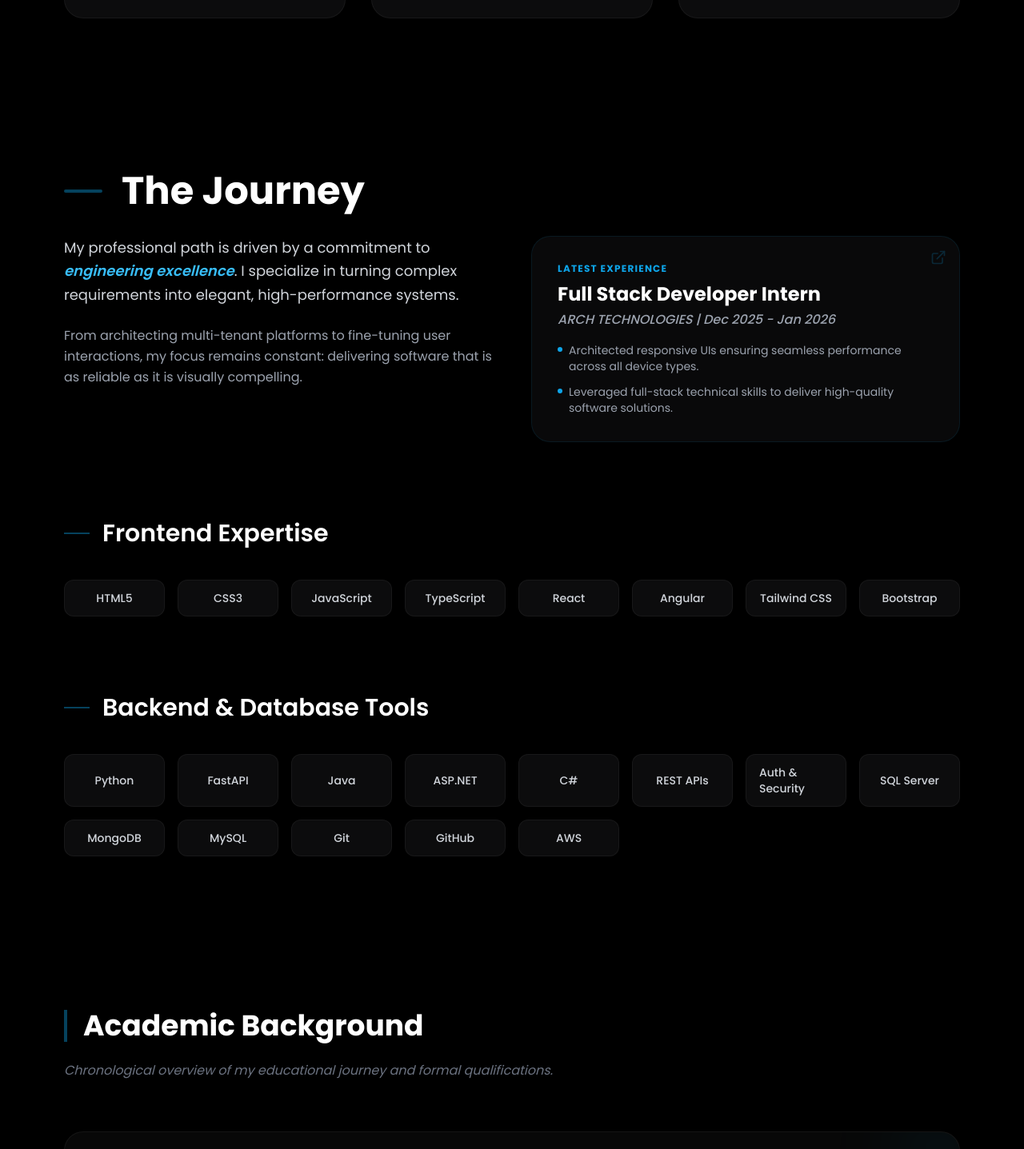
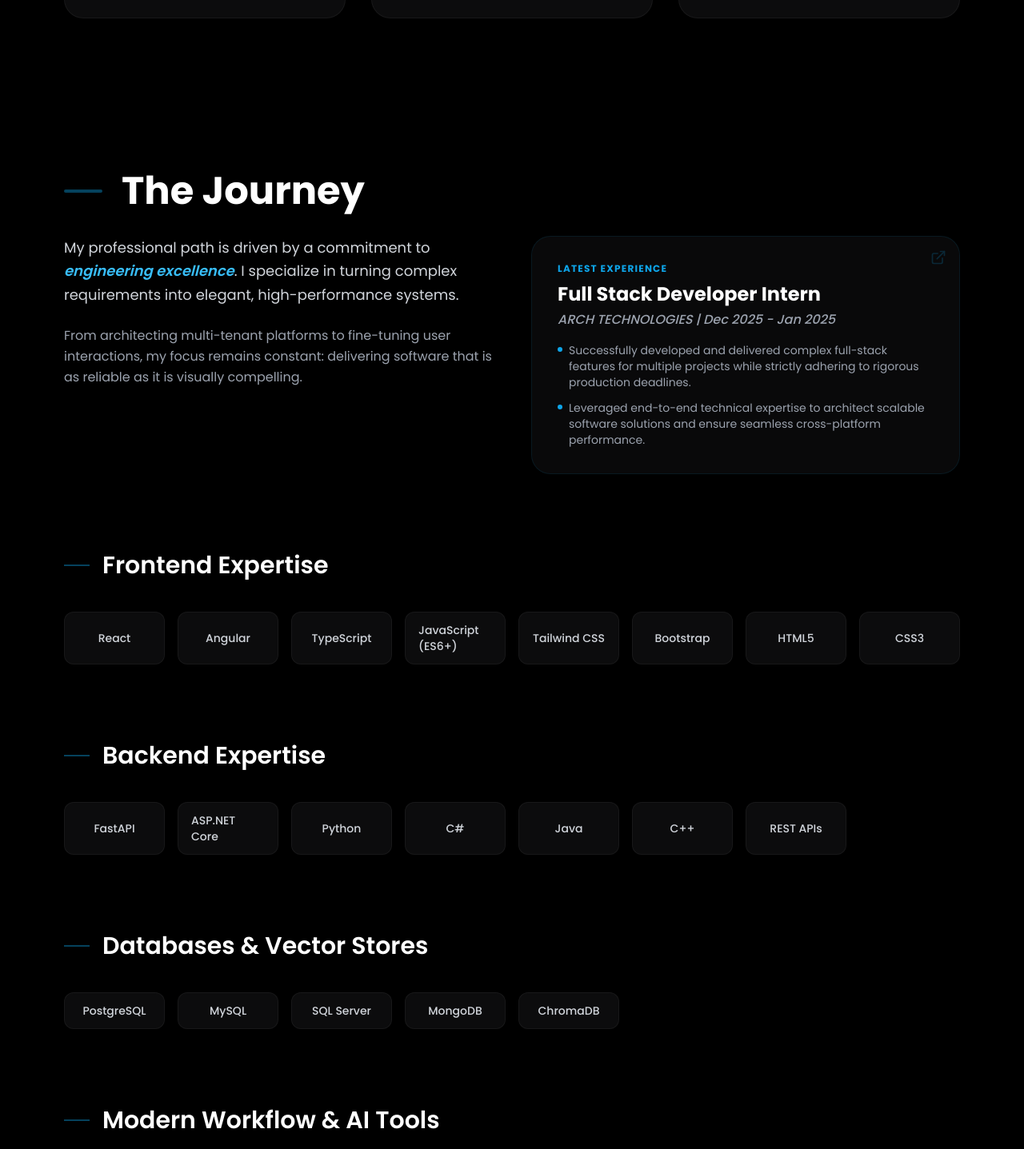
Before and after one commit to tayyaba13-02/portfolio, a React (Vite) app: page / in a window 1280 px wide. Shown: the part 1330-2767 px from the top of the page at 80% size. Built offline with nearby package versions, Linux system fonts and the light colour scheme.

Commit message:
added contact form

```diff
--- a/src/components/EducationSection.jsx
+++ b/src/components/EducationSection.jsx
@@ -64,18 +64,9 @@ const EducationSection = () => {
         {
             degree: "Bachelor of Science in Information Technology",
             institution: "Punjab University (PUCIT)",
-            duration: "2022 - Present",
-            grade: "CGPA: 3.47 / 4.0",
-            status: "8th Semester",
+            duration: "Dec 2022 - May 2026",
+            grade: "CGPA: 3.49 / 4.0",
             icon: <GraduationCap size={28} className="text-sky-500" />
-        },
-        {
-            degree: "FSC (Pre-Engineering)",
-            institution: "Punjab Group of Colleges",
-            duration: "2020 - 2022",
-            grade: "Marks: 1038 / 1100",
-            status: null,
-            icon: <BookOpen size={28} className="text-sky-500" />
         }
     ];
 
--- a/src/components/ExperienceSection.jsx
+++ b/src/components/ExperienceSection.jsx
@@ -24,9 +24,11 @@ const SkillCard = ({ label, delay }) => (
  * Combines narrative experience with technical expertise grids.
  */
 const ExperienceSection = () => {
-    const frontendSkills = ["HTML5", "CSS3", "JavaScript", "TypeScript", "React", "Angular", "Tailwind CSS", "Bootstrap"];
-    const backendSkills = ["Python", "FastAPI", "Java", "ASP.NET", "C#", "REST APIs", "Auth & Security"];
-    const databaseTools = ["SQL Server", "MongoDB", "MySQL", "Git", "GitHub", "AWS"];
+    const frontendSkills = ["React", "Angular", "TypeScript", "JavaScript (ES6+)", "Tailwind CSS", "Bootstrap", "HTML5", "CSS3"];
+    const backendSkills = ["FastAPI", "ASP.NET Core", "Python", "C#", "Java", "C++", "REST APIs"];
+    const databaseTools = ["PostgreSQL", "MySQL", "SQL Server", "MongoDB", "ChromaDB"];
+    const techTools = ["Git", "GitHub", "AWS", "Docker"];
+    const aiTools = ["Cursor", "Claude", "Codex", "Ollama", "LangChain", "OpenCV"];
 
     return (
         <section id="experience" className="min-h-screen bg-black px-6 sm:px-10 lg:px-20 py-24 relative overflow-hidden">
@@ -64,15 +66,15 @@ const ExperienceSection = () => {
                             </div>
                             <h4 className="text-sky-500 font-bold uppercase tracking-widest text-xs mb-2">Latest Experience</h4>
                             <h3 className="text-2xl font-bold text-white mb-1">Full Stack Developer Intern</h3>
-                            <p className="text-gray-400 mb-4 font-medium italic">ARCH TECHNOLOGIES | Dec 2025 - Jan 2026</p>
+                            <p className="text-gray-400 mb-4 font-medium italic">ARCH TECHNOLOGIES | Dec 2025 - Jan 2025</p>
                             <ul className="space-y-3 text-sm text-gray-400">
                                 <li className="flex items-start gap-2">
                                     <div className="w-1.5 h-1.5 rounded-full bg-sky-500 mt-1.5 shrink-0" />
-                                    Architected responsive UIs ensuring seamless performance across all device types.
+                                    Successfully developed and delivered complex full-stack features for multiple projects while strictly adhering to rigorous production deadlines.
                                 </li>
                                 <li className="flex items-start gap-2">
                                     <div className="w-1.5 h-1.5 rounded-full bg-sky-500 mt-1.5 shrink-0" />
-                                    Leveraged full-stack technical skills to deliver high-quality software solutions.
+                                    Leveraged end-to-end technical expertise to architect scalable software solutions and ensure seamless cross-platform performance.
                                 </li>
                             </ul>
                         </motion.div>
@@ -99,7 +101,7 @@ const ExperienceSection = () => {
                     </div>
                 </div>
 
-                {/* 3. BACKEND & TOOLS */}
+                {/* 3. BACKEND EXPERTISE */}
                 <div className="space-y-10">
                     <motion.h3
                         initial={{ opacity: 0, x: -20 }}
@@ -109,11 +111,51 @@ const ExperienceSection = () => {
                         className="text-2xl sm:text-3xl font-semibold text-white flex items-center gap-4 font-poppins"
                     >
                         <span className="w-8 h-0.5 bg-sky-500/40 shrink-0"></span>
-                        Backend & Database Tools
+                        Backend Expertise
                     </motion.h3>
 
                     <div className="grid grid-cols-2 sm:grid-cols-3 md:grid-cols-4 lg:grid-cols-6 xl:grid-cols-8 gap-4">
-                        {backendSkills.concat(databaseTools).map((skill, index) => (
+                        {backendSkills.map((skill, index) => (
+                            <SkillCard key={index} label={skill} delay={index * 0.05} />
+                        ))}
+                    </div>
+                </div>
+
+                {/* 4. DATABASE TOOLS */}
+                <div className="space-y-10">
+                    <motion.h3
+                        initial={{ opacity: 0, x: -20 }}
+                        whileInView={{ opacity: 1, x: 0 }}
+                        transition={{ duration: 0.6 }}
+                        viewport={{ once: true }}
+                        className="text-2xl sm:text-3xl font-semibold text-white flex items-center gap-4 font-poppins"
+                    >
+                        <span className="w-8 h-0.5 bg-sky-500/40 shrink-0"></span>
+                        Databases & Vector Stores
+                    </motion.h3>
+
+                    <div className="grid grid-cols-2 sm:grid-cols-3 md:grid-cols-4 lg:grid-cols-6 xl:grid-cols-8 gap-4">
+                        {databaseTools.map((skill, index) => (
+                            <SkillCard key={index} label={skill} delay={index * 0.05} />
+                        ))}
+                    </div>
+                </div>
+
+                {/* 5. DEVELOPMENT TOOLS & AI */}
+                <div className="space-y-10">
+                    <motion.h3
+                        initial={{ opacity: 0, x: -20 }}
+                        whileInView={{ opacity: 1, x: 0 }}
+                        transition={{ duration: 0.6 }}
+                        viewport={{ once: true }}
+                        className="text-2xl sm:text-3xl font-semibold text-white flex items-center gap-4 font-poppins"
+                    >
+                        <span className="w-8 h-0.5 bg-sky-500/40 shrink-0"></span>
+                        Modern Workflow & AI Tools
+                    </motion.h3>
+
+                    <div className="grid grid-cols-2 sm:grid-cols-3 md:grid-cols-4 lg:grid-cols-6 xl:grid-cols-8 gap-4">
+                        {techTools.concat(aiTools).map((skill, index) => (
                             <SkillCard key={index} label={skill} delay={index * 0.05} />
                         ))}
                     </div>
--- a/src/components/Navigation.jsx
+++ b/src/components/Navigation.jsx
@@ -90,8 +90,9 @@ const Navigation = ({ activeSection, scrollToSection, scrolled }) => {
                                 <button
                                     key={item.id}
                                     onClick={() => {
-                                        scrollToSection(item.id);
                                         setIsOpen(false);
+                                        // Small timeout to allow menu animation to start closing before scroll
+                                        setTimeout(() => scrollToSection(item.id), 100);
                                     }}
                                     className={`text-lg font-medium text-left transition-colors font-poppins ${activeSection === item.id ? 'text-sky-500' : 'text-gray-400'
                                         }`}
@@ -100,7 +101,7 @@ const Navigation = ({ activeSection, scrollToSection, scrolled }) => {
                                 </button>
                             ))}
                             <a
-                                href="/assets/TayyabaAnwarAly_Resume.pdf"
+                                href="/assets/Tayyaba_Anwar_FullStack_Resume.pdf"
                                 className="text-lg font-medium text-sky-500 font-poppins flex items-center gap-2"
                             >
                                 <FileText size={20} />
--- a/src/components/ProjectsSection.jsx
+++ b/src/components/ProjectsSection.jsx
@@ -93,12 +93,12 @@ const ProjectsSection = () => {
         {
             title: "EduVerse AI (Capstone FYP)",
             description: "An AI-powered multi-tenant e-learning platform allowing independent institutional operations with personalized adaptive learning assistants.",
-            tech: ["Angular", "FastAPI", "MongoDB", "LangChain", "LLMs", "AWS"],
+            tech: ["Angular", "FastAPI", "MongoDB", "LangChain", "ChromaDB", "AWS"],
             features: [
-                "Multi-Tenancy: Secure data isolation for multiple institutions.",
-                "AI Learning Assistant: Smart content summarization and Q&A.",
-                "Course Management: Comprehensive tools for material organization.",
-                "Scalable Architecture: Cloud-native design hosted on AWS."
+                "Built end-to-end RAG pipeline: document ingestion (PDF/PPTX/DOCX), recursive chunking, all-MiniLM-L6-v2 embeddings, and semantic retrieval via ChromaDB",
+                "Integrated Ollama LLMs (phi3.5, qwen2.5:3b, llama3.2:3b) with task-specific routing for lesson generation, MCQ creation, and conversational AI tutoring",
+                "Hallucination detection via BERTScore + ROUGE; adaptive classifier generates content at Slow / Average / Fast pace levels",
+                "Multi-tenant SaaS on AWS with secure tenant isolation, independent branding, and duplicate-generation prevention"
             ],
             links: {
                 github: "https://github.com/Muhammad-Hassan-522/EduVerse-AI-backend.git",
@@ -108,7 +108,7 @@ const ProjectsSection = () => {
         {
             title: "Nexus Music",
             description: "A premium music streaming application with a sleek Emerald Design System and privacy-first anonymous identity.",
-            tech: ["FastAPI", "React", "MongoDB", "Framer Motion", "Tailwind CSS", "Zustand"],
+            tech: ["FastAPI", "React", "PostgreSQL", "Framer Motion", "Tailwind CSS", "Zustand"],
             features: [
                 "Emerald UI/UX: High-contrast dark theme with glassmorphism.",
                 "Anonymous Identity: Privacy-first browser-based Identity Key.",
```
Also changed, not shown: src/components/ContactSection.jsx (+87 -3 lines), src/components/HeroSection.jsx (+5 -5 lines).
